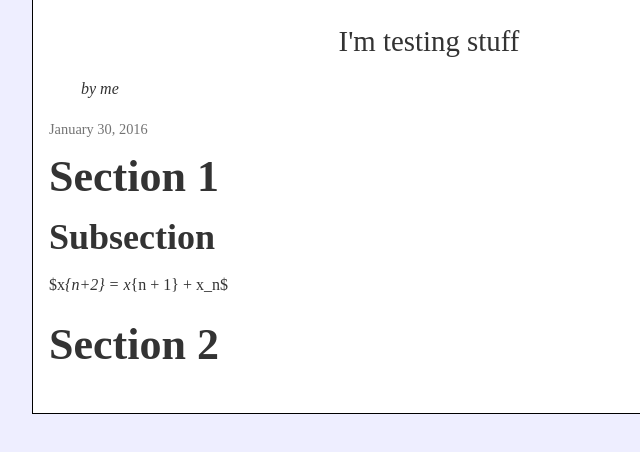
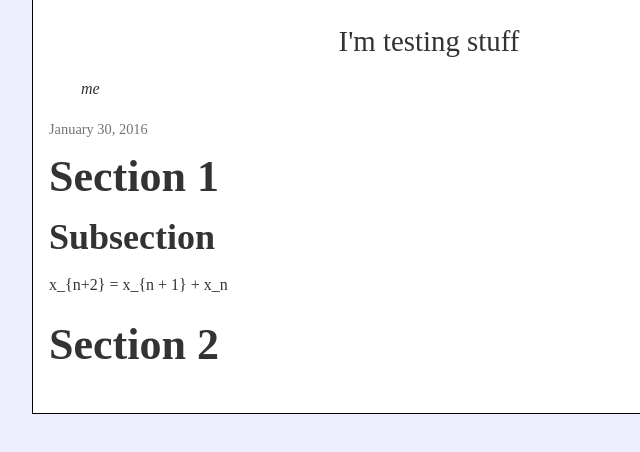
Before and after one commit to atrieu/blogtest, a plain HTML site: page index.html in a window 1280 px wide. Shown: the full height of the page, 211-851 px from the left. Drawn offline with nearby package versions, Linux system fonts and the light colour scheme; some packages are replaced by stand-ins of ours; a web font is replaced by a local one.

Commit message:
Update 01/30/17 22:11.

```diff
--- a/index.html
+++ b/index.html
@@ -28,12 +28,13 @@ MathJax.Hub.Config({
         <div class="page-title">I'm testing stuff</div>
 
       </div>
-      <div class="authors">by me</div>
+      <div class="authors">me</div>
       <div class="date">January 30, 2016</div>
       <div class="latex-defs">\(<latex-defs/>\)</div>
 
-<h1 id="Section1">Section 1</h1><h2 id="Subsection">Subsection</h2><p>$x<em>{n+2} = x</em>{n + 1} + x_n$</p>
+<h1 id="Section1">Section 1</h1><h2 id="Subsection">Subsection</h2><p>x_{n+2} = x_{n + 1} + x_n</p>
 <h1 id="Section2">Section 2</h1>
+
 
     </div>
   <script src="https://code.jquery.com/jquery-3.1.1.min.js" type="text/javascript">_</script>
```
